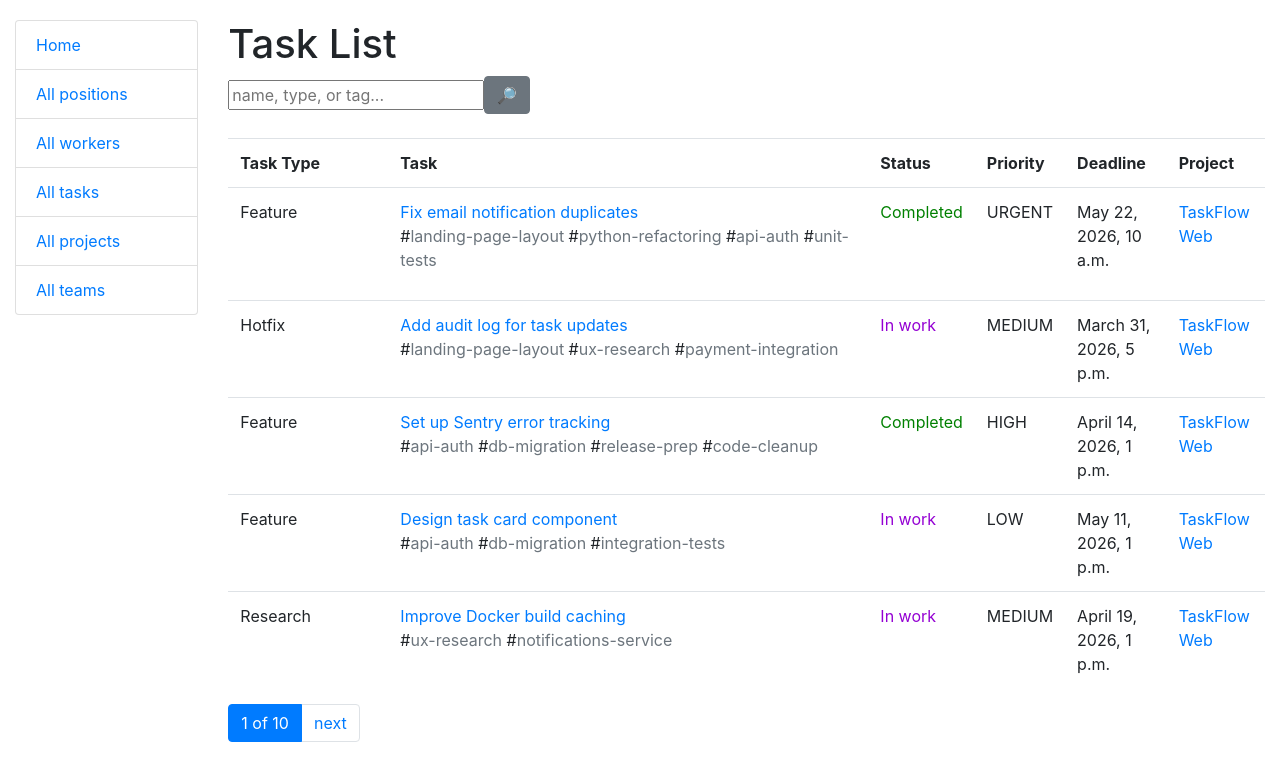
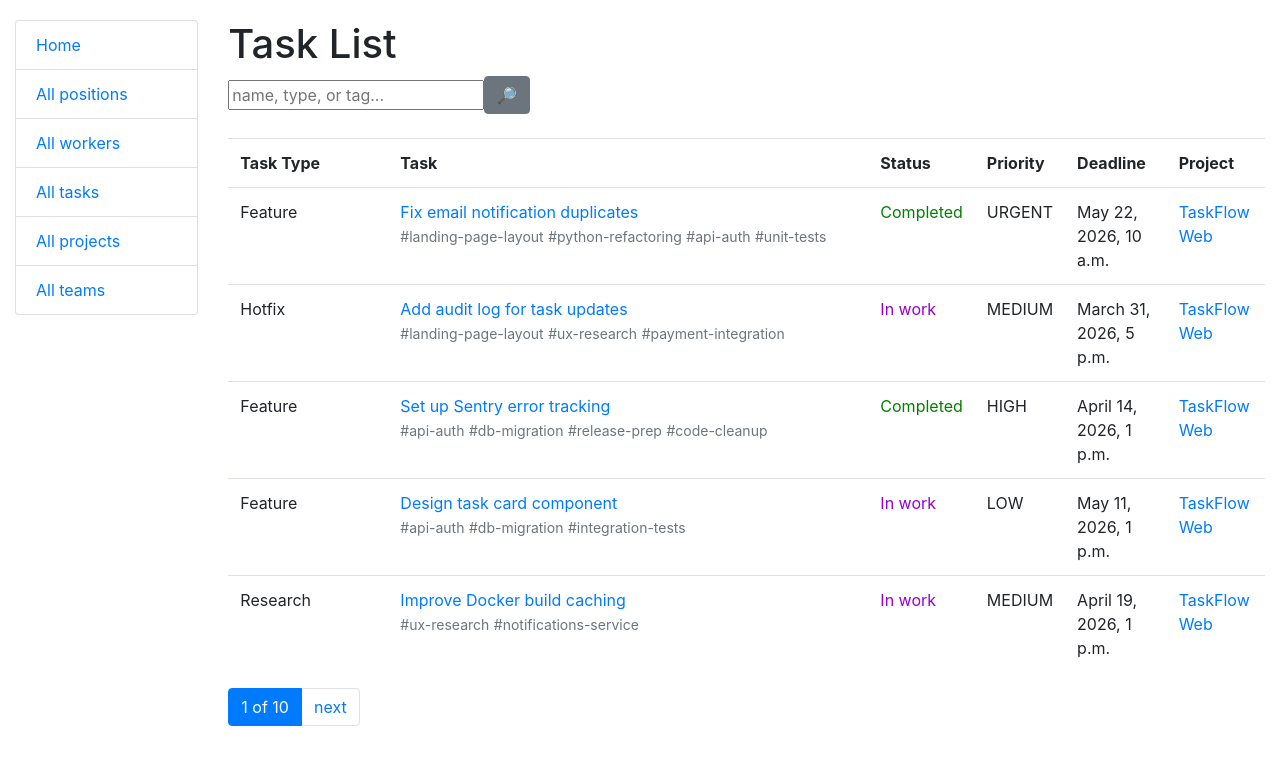
Before and after one commit to idubina/it-company-task-manager, a Django app: page /tasks/ in a window 1280 px wide. Shown: the top 781 px of the page. Run offline with Django 5.2, Linux system fonts and the light colour scheme; data comes from the database, SQL or seed files in the repository.

Commit message:
style: change tags displaying

```diff
--- a/templates/task_manager/task_list.html
+++ b/templates/task_manager/task_list.html
@@ -22,7 +22,7 @@
             {% if task.tags %}
               <p>
               {% for tag in task.tags.all %}
-                #<a class="text-muted" href="#">{{ tag }}</a>
+                <small class="text-muted">#{{ tag }}</small>
               {% endfor %}
               </p>
             {% endif %}
```
